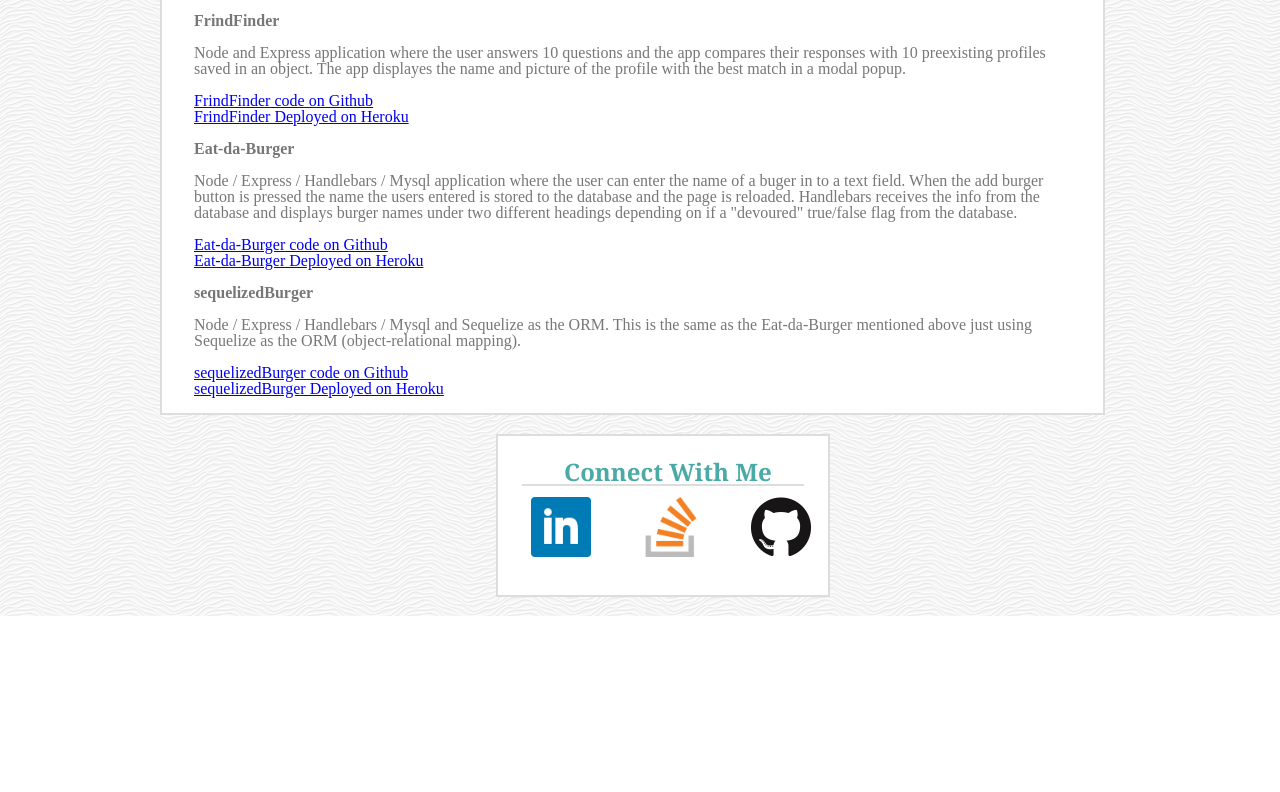
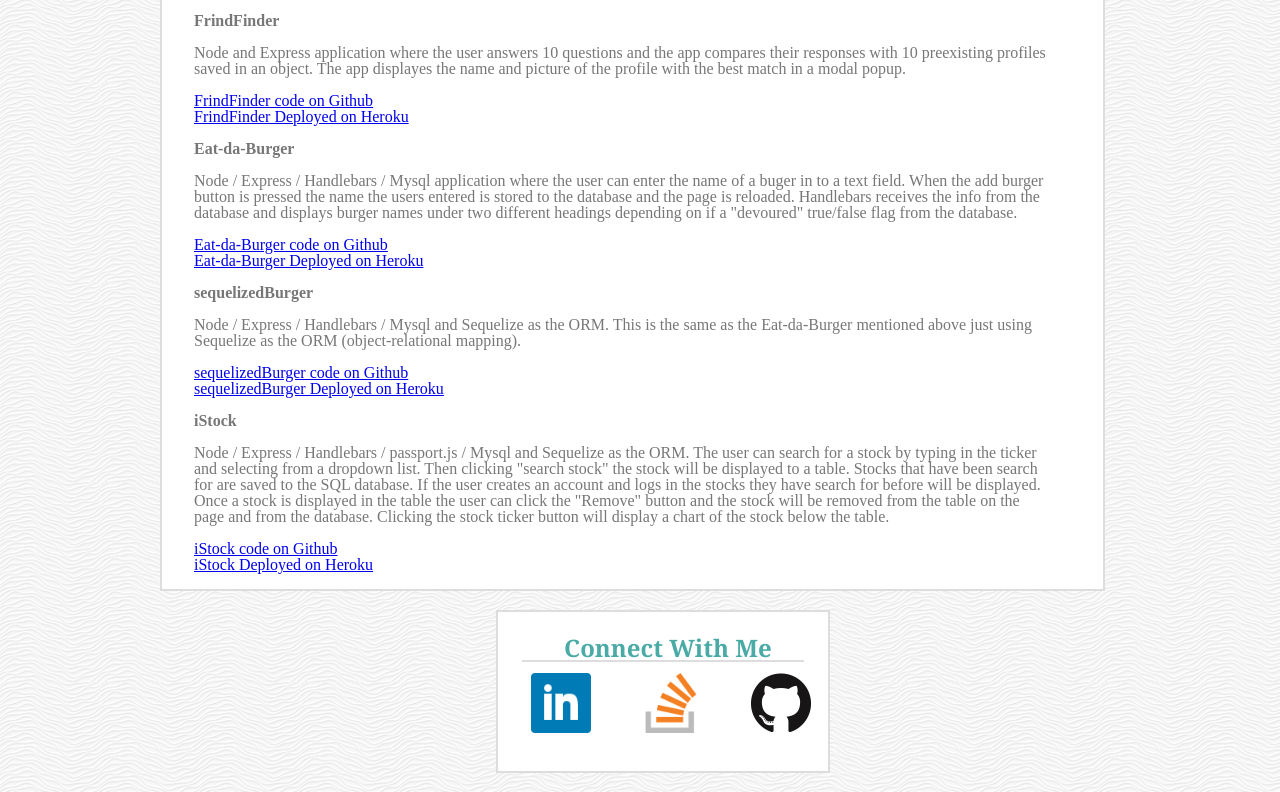
Before and after one commit to ortegajohn/Responsive-Portfolio, a plain HTML site: page projectlist.html in a window 1280 px wide. Shown: the part 1585-2377 px from the top of the page. Before the commit the page ends 2201 px from the top, so only its background shows below. Drawn offline with Linux system fonts and the light colour scheme.

Commit message:
istock update

```diff
--- a/projectlist.html
+++ b/projectlist.html
@@ -252,6 +252,28 @@ Handlebars receives the info from the database and displays burger names under t
                     sequelizedBurger Deployed on Heroku
                 </a>
             </p>
+            <h1 class="proj_list_title">iStock</h1>
+            <p>
+                Node / Express / Handlebars / passport.js / Mysql and Sequelize as the ORM.
+                The user can search for a stock by typing in the ticker and selecting from a dropdown list.
+                Then clicking "search stock" the stock will be displayed to a table.
+                Stocks that have been search for are saved to the SQL database.
+                If the user creates an account and logs in the stocks they have search for before will be displayed.
+                Once a stock is displayed in the table the user can click the "Remove"
+                button and the stock will be removed from the table on the page and from the database.
+                Clicking the stock ticker button will display a chart of the stock below the table.
+
+
+                <br>
+                <br>
+                <a href="https://github.com/ortegajohn/iStock" target="_blank">
+                    iStock code on Github
+                </a>
+                <br>
+                <a href="https://istock-tropic.herokuapp.com/" target="_blank">
+                    iStock Deployed on Heroku
+                </a>
+            </p>
 
 
 
```
Also changed, not shown: portfolio.html (+6 -0 lines).
